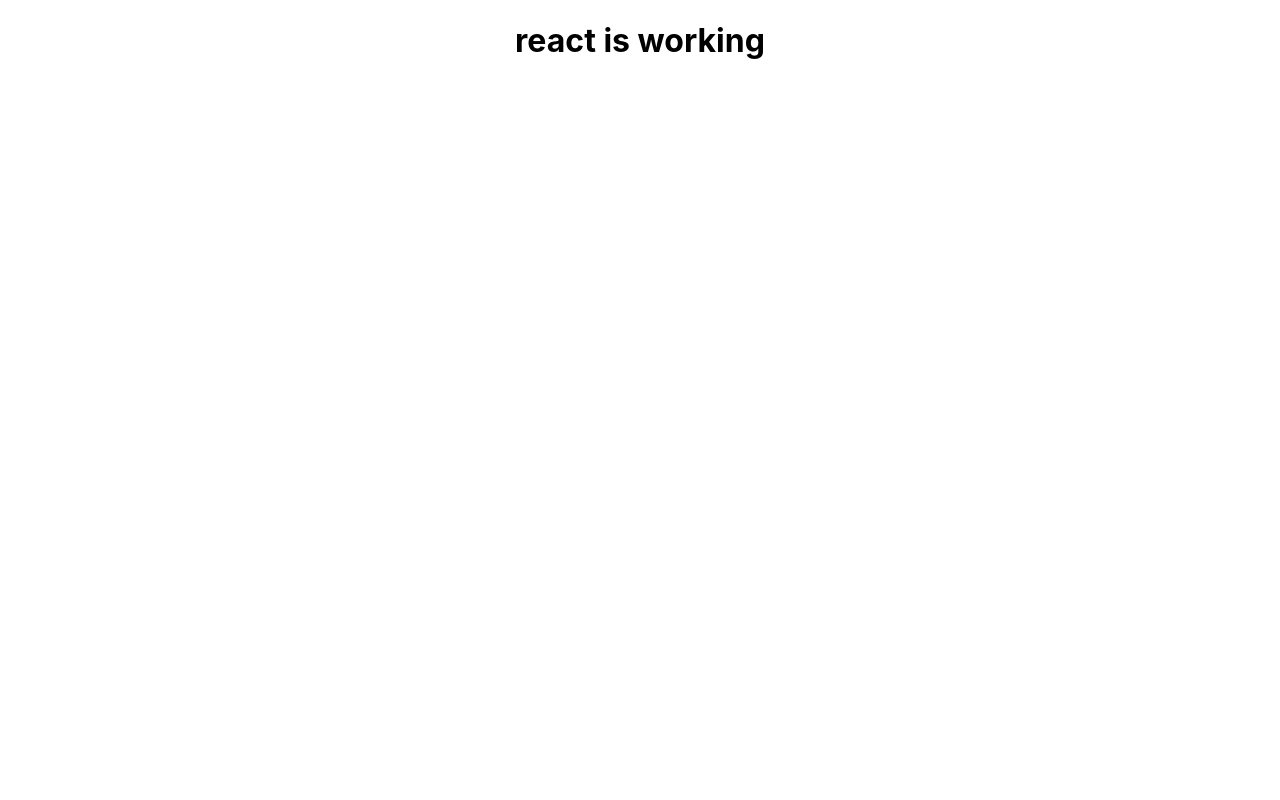
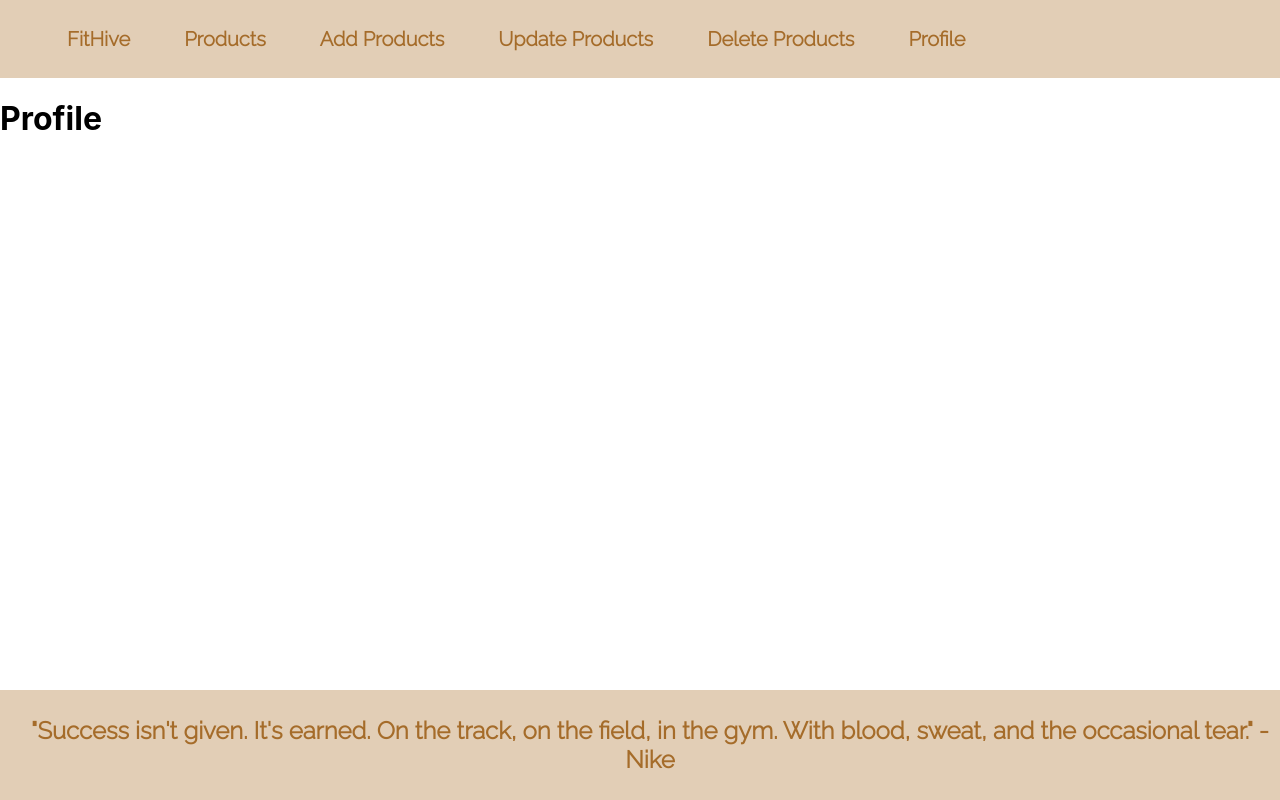
Before and after one commit to JAYAKANTHARUN/FitHive, a React (Create React App) app in the folder client/: page /profile in a window 1280 px wide. Built offline with nearby package versions, Linux system fonts and the light colour scheme.

Commit message:
Added navbar and footer

```diff
--- a/client/public/index.html
+++ b/client/public/index.html
@@ -2,7 +2,7 @@
 <html lang="en">
   <head>
     <meta charset="utf-8" />
-    <link rel="icon" href="%PUBLIC_URL%/favicon.ico" />
+    <link rel="icon" href="%PUBLIC_URL%/icon.png" />
     <meta name="viewport" content="width=device-width, initial-scale=1" />
     <meta name="theme-color" content="#000000" />
     <meta
@@ -24,7 +24,7 @@
       work correctly both with client-side routing and a non-root public URL.
       Learn how to configure a non-root public URL by running `npm run build`.
     -->
-    <title>React App</title>
+    <title>FitHive</title>
   </head>
   <body>
     <noscript>You need to enable JavaScript to run this app.</noscript>
--- a/client/src/App.css
+++ b/client/src/App.css
@@ -1,3 +1,53 @@
+@import url('https://fonts.googleapis.com/css2?family=Raleway:wght@300&display=swap');
+
+.navbar{
+  background-color: rgb(226, 206, 182);
+  margin-top: 0px;
+
+}
+.navbar li{
+  display: inline-block;
+  padding: 15px;
+  margin:10px;
+  align-items: end;
+  cursor: pointer;
+  font-size: 20px;
+  font-family: 'Raleway', sans-serif;
+  font-weight: bolder;
+  transition: background-color 0.5s ease;
+  border-radius: 30px;
+  border: 2px solid transparent;
+}
+.navbar li:hover{
+  background-color: rgb(234, 200, 158);
+  border: 2px solid rgb(206, 147, 79);
+}
+.navbar li a{
+  color: rgb(165, 108, 42);
+  text-decoration: none;
+}
+
+.footer {
+  position: fixed;
+  left: 0;
+  bottom: 0;
+  width: 100%;
+  background-color: rgb(226, 206, 182);
+  padding: 10px;
+  color: rgb(165, 108, 42);
+  font-family: 'Raleway', sans-serif;
+  font-weight: bold;
+  text-align: center;
+  font-size: 12px;
+}
+
+
+
+
+
+
+/*
+
 .App {
   text-align: center;
 }
@@ -35,4 +85,4 @@
   to {
     transform: rotate(360deg);
   }
-}
+} */
--- a/client/src/App.js
+++ b/client/src/App.js
@@ -1,10 +1,23 @@
-import logo from './logo.svg';
 import './App.css';
+import Nav from './components/Nav'
+import { BrowserRouter,Routes,Route } from 'react-router-dom'
+import Footer from './components/Footer'
 
 function App() {
   return (
     <div className="App">
-      <h1>react is working</h1>
+      <BrowserRouter>
+      <Nav />
+      <Routes>
+        <Route path='/' element={ <h1>FitHive</h1> }/>
+        <Route path='/products' element={ <h1>Products</h1> }/>
+        <Route path='/add' element={ <h1>Add Products</h1> }/>
+        <Route path='/update' element={ <h1>Update Products</h1> }/>
+        <Route path='/delete' element={ <h1>Delete Products</h1> }/>
+        <Route path='/profile' element={ <h1>Profile</h1> }/>
+      </Routes>
+      </BrowserRouter>
+      <Footer />
     </div>
   );
 }
--- /dev/null
+++ b/client/src/components/Footer.js
@@ -0,0 +1,12 @@
+import React from 'react'
+
+const Footer = () => {
+    return (
+        <div className='footer'>
+            <h1>"Success isn't given. It's earned. On the track, on the field, in the gym. With blood, sweat, and the occasional tear." -Nike</h1>
+        </div>
+
+    )
+}
+
+export default Footer;
--- /dev/null
+++ b/client/src/components/Nav.js
@@ -0,0 +1,18 @@
+import React from 'react'
+import {Link} from 'react-router-dom'
+
+const Nav=()=>{
+    return(
+        <div>
+            <ul  className='navbar'>
+                <li><Link to='/'>FitHive</Link></li>
+                <li><Link to='/products'>Products</Link></li>
+                <li><Link to='/add'>Add Products</Link></li>
+                <li><Link to='/update'>Update Products</Link></li>
+                <li><Link to='/delete'>Delete Products</Link></li>
+                <li><Link to='/profile'>Profile</Link></li>
+            </ul>
+        </div>
+    )
+}
+export default Nav;
```
Also changed, not shown: client/public/icon.png (added).
